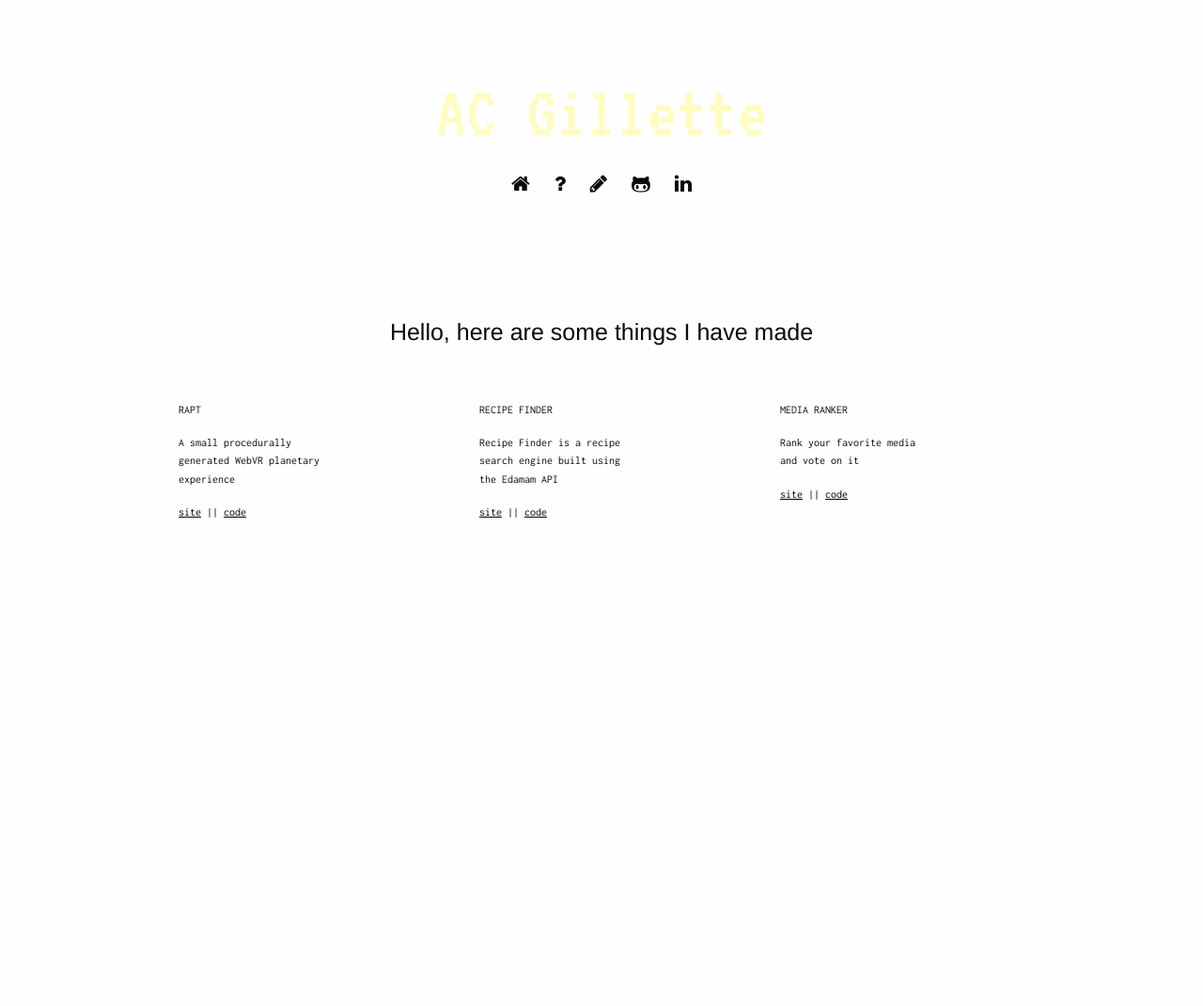
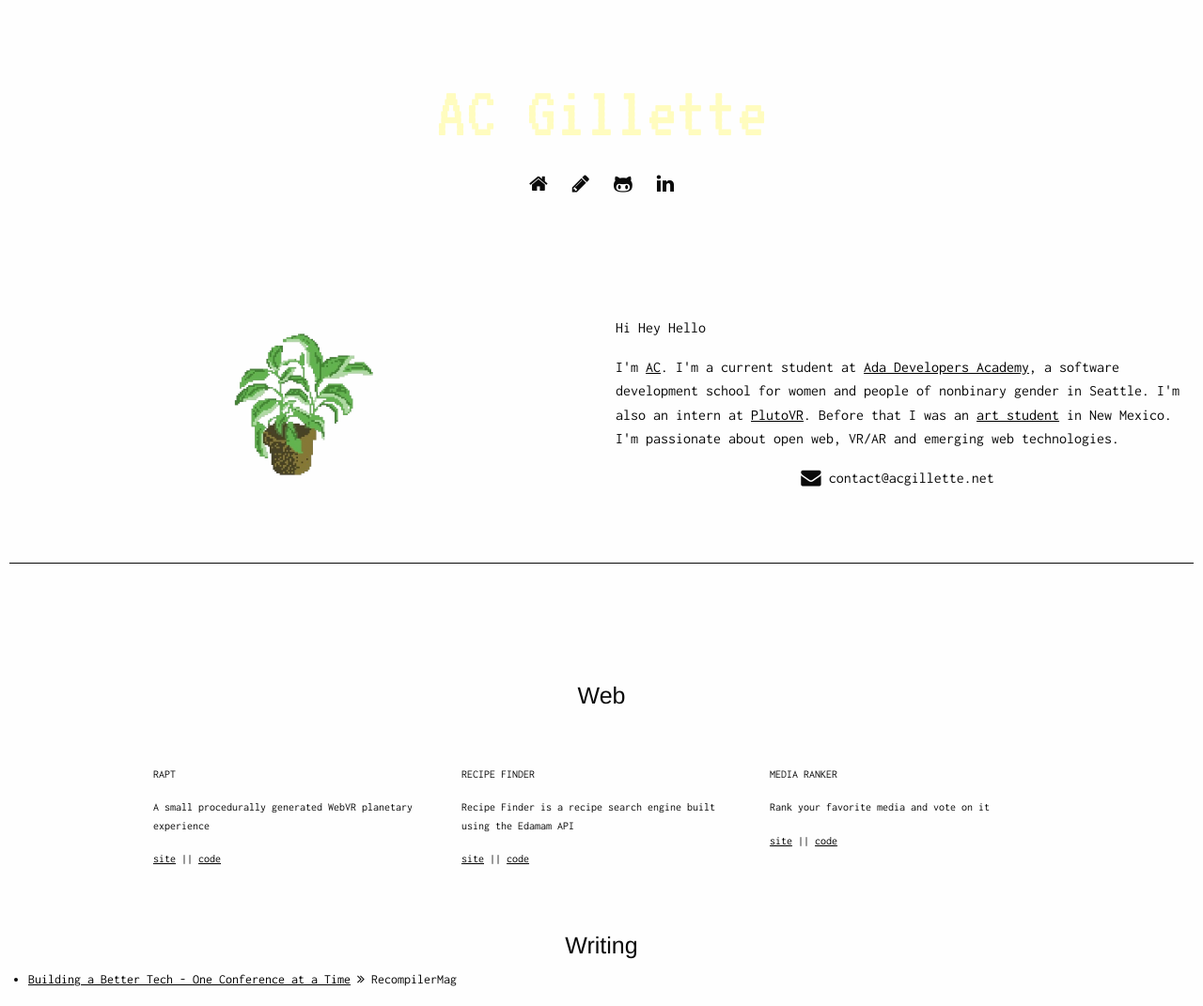
Before and after one commit to acgillette/acgillette.github.io, a Jekyll site: the page built from index.html, in a window 1280 px wide. Shown: the whole page at 94% size. Built offline with Jekyll 4.4.1, drawn with Linux system fonts in a browser that asks for light colours; nearby versions of some CDN libraries; before the commit the page ends 900 px from its top, so only the background shows below that.

Commit message:
Working on website redesign

```diff
--- a/_layouts/default.html
+++ b/_layouts/default.html
@@ -9,7 +9,6 @@
   <header class="nav row">
     <h1 class="name">AC Gillette</h1>
     <a href="/"><i class="fa fa-home fa-lg"></i></a>
-    <a href="/about"><i class="fa fa-question fa-lg"></i></a>
     <a href="/blog"><i class="fa fa-pencil fa-lg"></i></a>
     <a href="https://github.com/acgillette" target="_blank"><i class="fa fa-github-alt fa-lg"></i></a>
     <a href="https://www.linkedin.com/in/anacelia-gillette-aaa633113/" target="_blank"><i class="fa fa-linkedin fa-lg"></i></a>
--- a/index.html
+++ b/index.html
@@ -2,28 +2,44 @@
 layout: default
 title: AC Gillette
 ---
+<main class="row">
+        <section class="intro row">
+          <section class="column small-6 intropic">
+              <img src="../assets/img/plant.gif" height="200" width="200" id="portrait" />
+            </section>
+            <section class="column small-6 introdescription end">
+                <p>Hi Hey Hello</p>
+                <p id="aboutme">
+                  I'm <a href="https://github.com/acgillette">AC</a>. I'm a current student at <a href="http://adadevelopersacademy.org/">Ada Developers Academy</a>,
+                  a software development school for women and people of nonbinary gender in Seattle. I'm also an intern at <a href="http://www.plutovr.com/">PlutoVR</a>. Before that I was an <a href="https://flickr.com/apogeion">art student</a> in New Mexico. I'm passionate about open web, VR/AR and emerging web technologies.
+                </p>
+                <p id="contact">
+                  <i class="fa fa-envelope fa-lg" aria-hidden="true"></i> contact@acgillette.net
+                </p>
+              </section>
+        </section>
         <section class="row" id="projects">
-        <h4>Hello, here are some things I have made</h4>
+                <h4>Web</h4>
                 <section  class="project small-4 columns">
-                <section class="small-8 columns">
                         <p>RAPT</p>
                         <p>A small procedurally generated WebVR planetary experience</p>
                         <p><a href="http://www.raptvr.net/">site</a> || <a href="https://github.com/acgillette/rapt">code</a></p>
                 </section>
-            </section>
                 <section class="project small-4 columns ">
-                        <section class="small-8 columns">
                                  <p>RECIPE FINDER</p>
                                  <p>Recipe Finder is a recipe search engine built using the Edamam API</p>
                                  <p><a href="https://vast-brushlands-73972.herokuapp.com/">site</a> || <a href="https://github.com/acgillette/api-muncher">code</a></p>
                 </section>
-            </section>
-            <section class="project small-4 columns">
-                        <section class="small-8 columns end">
+                <section class="project small-4 columns end">
                                 <p>MEDIA RANKER</p>
                                 <p>Rank your favorite media and vote on it</p>
                                 <p><a href="https://ac-media-ranker.herokuapp.com/">site</a> || <a href="https://github.com/acgillette/MediaRanker">code</a></p>
                 </section>
         </section>
-
+        <section class="row" id="writing">
+                <h4>Writing</h4>
+                <ul class="resumelist">
+                    <li><a href="https://recompilermag.com/2017/05/31/alterconf-building-a-better-tech-one-conference-at-a-time/">Building a Better Tech - One Conference at a Time</a>  <i class="fa fa-angle-double-right" aria-hidden="true"></i>  RecompilerMag</li>
+                  </ul>
         </section>
+</main>
```
Also changed, not shown: about.html (deleted, +0 -49 lines). Lines whose indentation alone changed are shown as unchanged.
